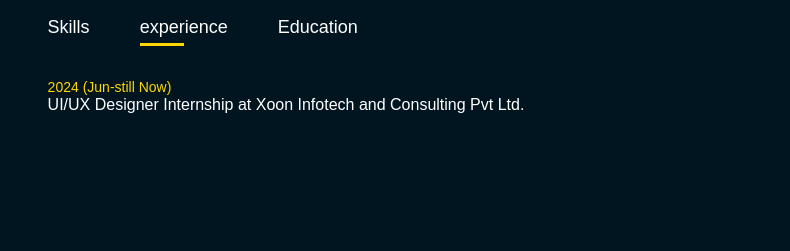
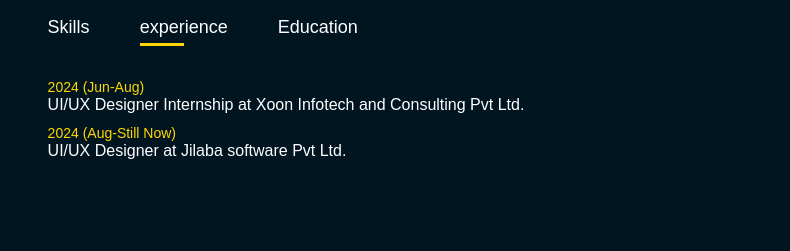
Before and after one commit to Arulkumardesigner/Online-Portfolio, a plain HTML site: page index.html in a window 1280 px wide. Both pictures are taken after a click on the element "experience". Shown: the part 1106-1357 px from the top of the page, 490-1280 px from the left. Drawn offline with Linux system fonts and the light colour scheme.

Commit message:
content add

```diff
--- a/index.html
+++ b/index.html
@@ -55,7 +55,8 @@
 					</div>
 					<div class="tab-contents" id="experience">
 						<ul>
-							<li><span>2024 (Jun-still Now)</span><br>UI/UX Designer Internship at Xoon Infotech and Consulting Pvt Ltd.</li>
+							<li><span>2024 (Jun-Aug)</span><br>UI/UX Designer Internship at Xoon Infotech and Consulting Pvt Ltd.</li>
+							<li><span>2024 (Aug-Still Now)</span><br>UI/UX Designer at Jilaba software Pvt Ltd.</li>
 						</ul>
 					</div>
 					<div class="tab-contents" id="Education">
```
